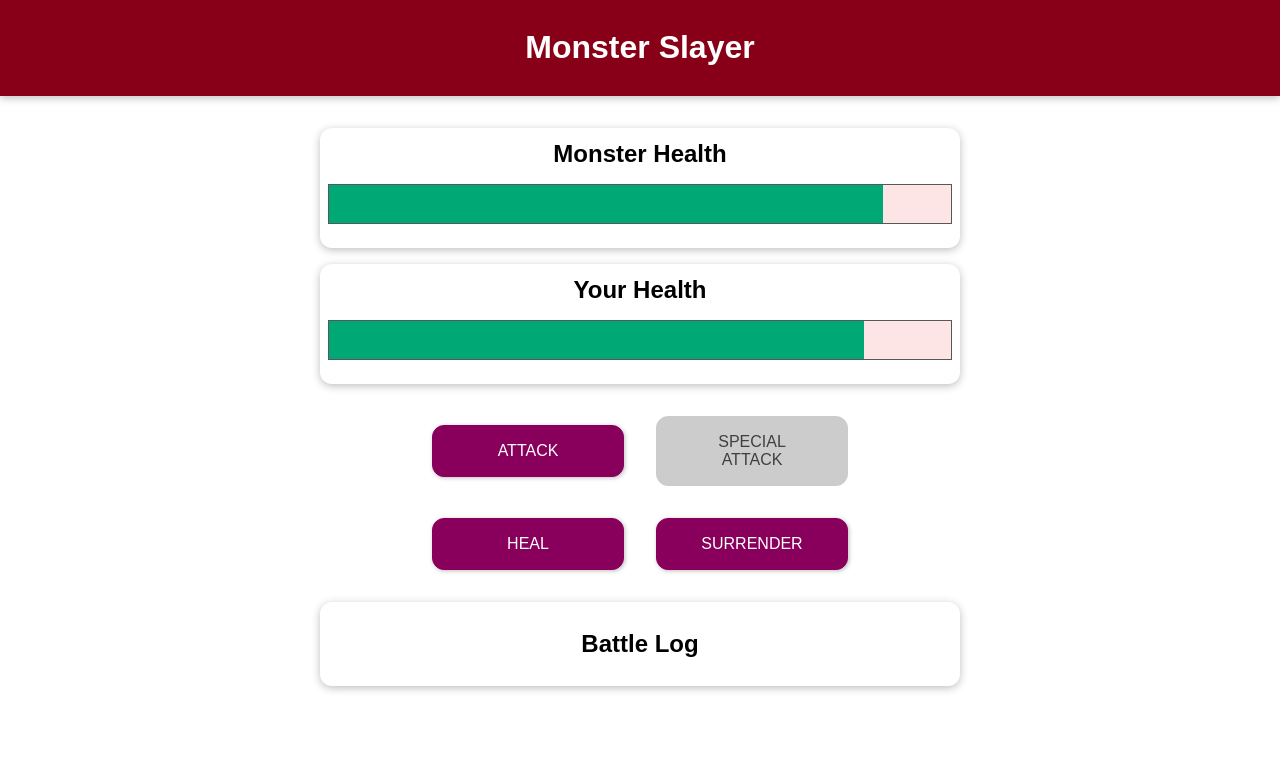
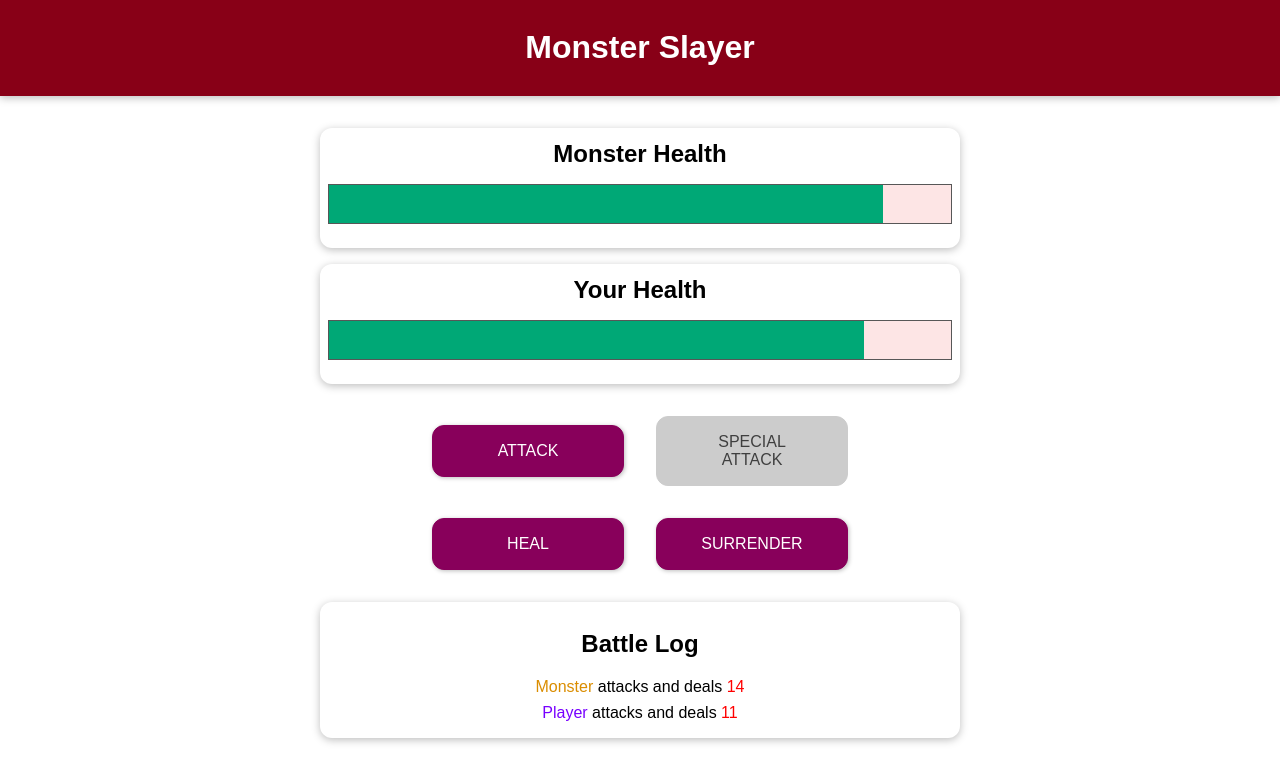
Before and after one commit to rkrohne1991/the-monster-slayer-game---vue-js-ts, a Vue app: page / in a window 1280 px wide. Both pictures are taken after a click on the button "ATTACK". Shown: the top 782 px of the page. Built offline with nearby package versions, Linux system fonts and the light colour scheme; the HTML template or start-up script is replaced by a standard one.

Commit message:
Adding a battle log

```diff
--- a/src/App.vue
+++ b/src/App.vue
@@ -32,7 +32,27 @@
     </section>
     <section id="log" class="container">
       <h2>Battle Log</h2>
-      <ul></ul>
+      <ul>
+        <li v-for="(logMessage, index) in logMessages" :key="index">
+          <span
+            :class="{
+              'log--player': logMessage.actionBy === 'player',
+              'log--monster': logMessage.actionBy === 'monster',
+            }"
+            >{{ logMessage.actionBy === 'player' ? 'Player' : 'Monster' }}</span
+          >
+
+          <span v-if="logMessage.actionType === 'heal'">
+            heals himself for
+            <span class="log--heal">{{ logMessage.actionValue }}</span></span
+          >
+
+          <span v-else>
+            attacks and deals
+            <span class="log--damage">{{ logMessage.actionValue }}</span></span
+          >
+        </li>
+      </ul>
     </section>
   </div>
 </template>
@@ -47,11 +67,18 @@ import { defineComponent } from 'vue';
 const getRandomValue = (min: number, max: number) =>
   Math.floor(Math.random() * (max - min)) + min;
 
+interface LogMessages {
+  actionBy: string;
+  actionType: string;
+  actionValue: number;
+}
+
 interface DataType {
   currentRound: number;
   playerHealth: number;
   monsterHealth: number;
   winner: null | string;
+  logMessages: LogMessages[];
 }
 
 export default defineComponent({
@@ -61,6 +88,7 @@ export default defineComponent({
       playerHealth: 100,
       monsterHealth: 100,
       winner: null,
+      logMessages: [],
     };
   },
   computed: {
@@ -109,21 +137,25 @@ export default defineComponent({
       this.monsterHealth = 100;
       this.winner = null;
       this.currentRound = 0;
+      this.logMessages = [];
     },
     attackMonster() {
       this.currentRound++;
       const attackValue = getRandomValue(5, 12);
       this.monsterHealth -= attackValue;
+      this.addLogMessage('player', 'attack', attackValue);
       this.attackPlayer();
     },
     attackPlayer() {
       const attackValue = getRandomValue(8, 15);
       this.playerHealth -= attackValue;
+      this.addLogMessage('monster', 'attack', attackValue);
     },
     specialAttackMonster() {
       this.currentRound++;
       const attackValue = getRandomValue(10, 25);
       this.monsterHealth -= attackValue;
+      this.addLogMessage('player', 'special-attack', attackValue);
       this.attackPlayer();
     },
     healPlayer() {
@@ -134,11 +166,19 @@ export default defineComponent({
       } else {
         this.playerHealth += healValue;
       }
+      this.addLogMessage('player', 'heal', healValue);
       this.attackPlayer();
     },
     surrender() {
       this.winner = 'monster';
     },
+    addLogMessage(who: string, what: string, value: number) {
+      this.logMessages.unshift({
+        actionBy: who,
+        actionType: what,
+        actionValue: value,
+      });
+    },
   },
 });
 </script>
```
